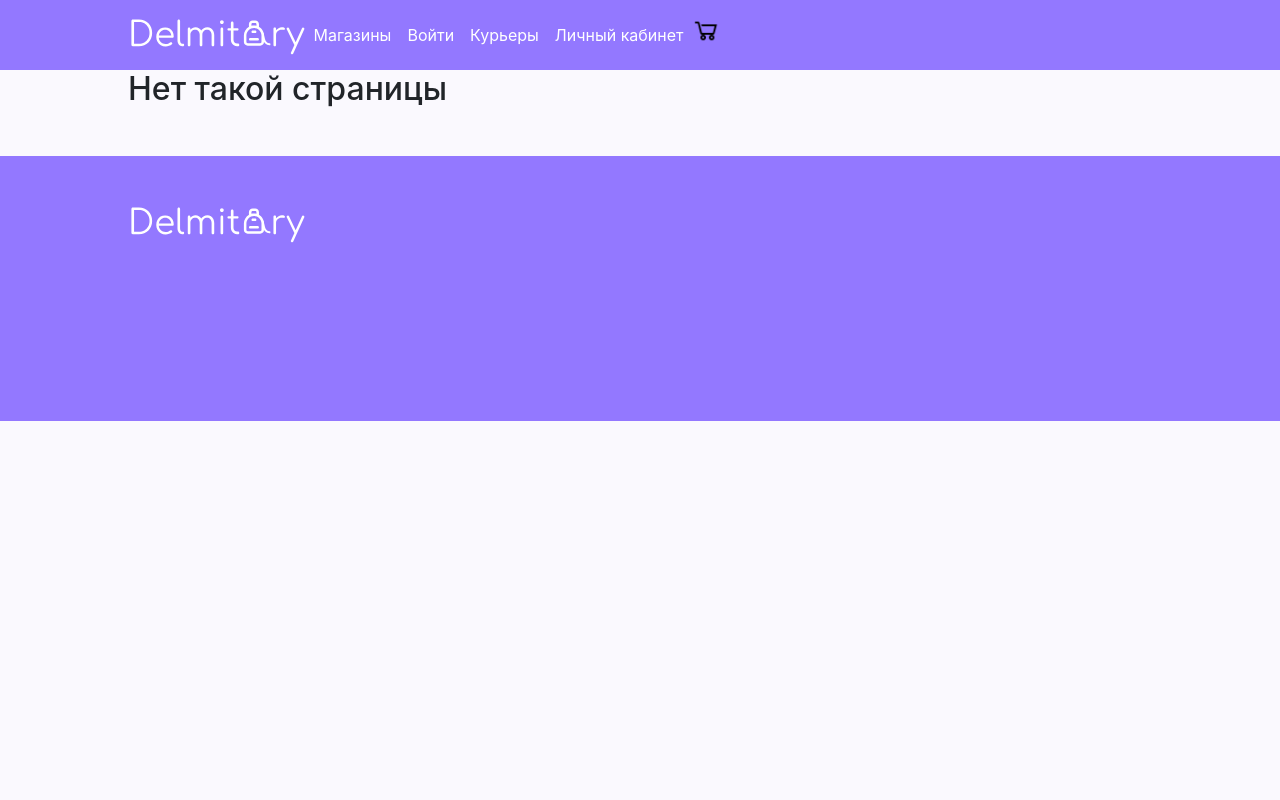
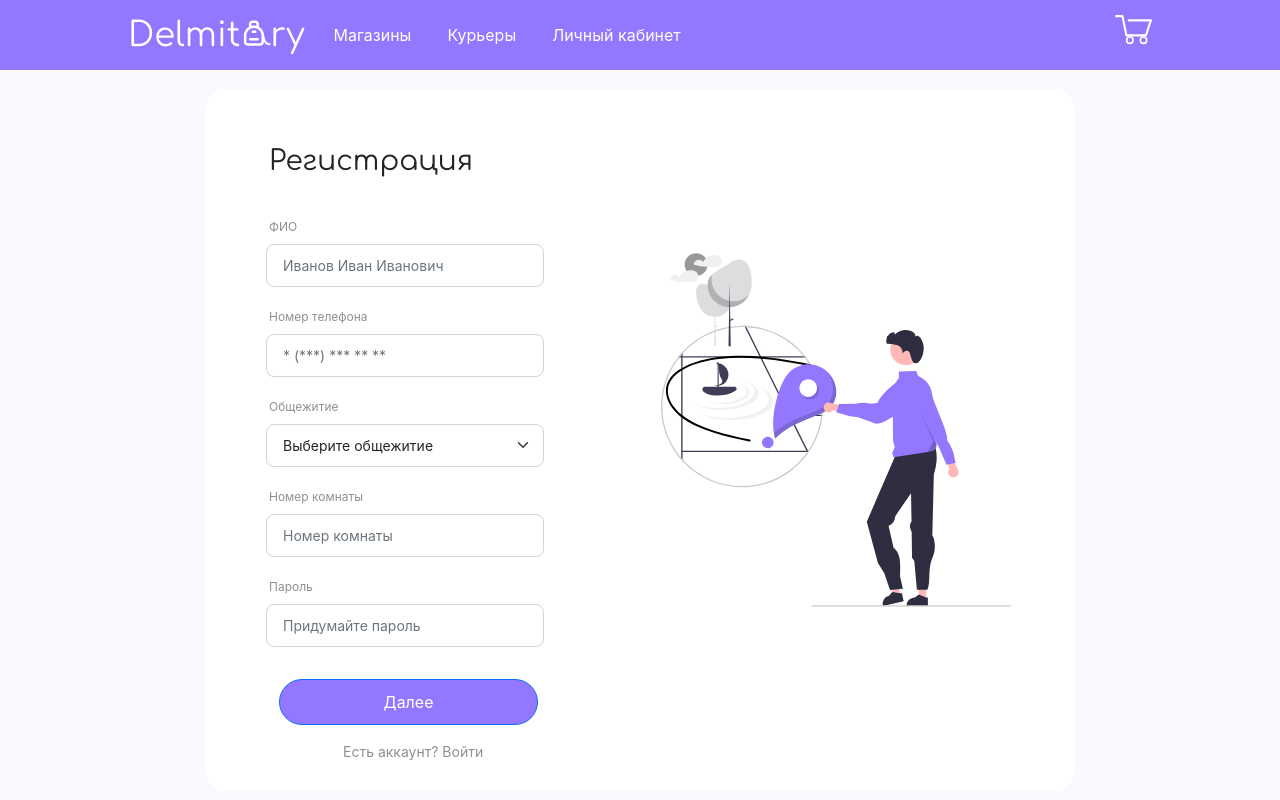
Before and after one commit to EgorovM/delmitary-react, a React app: page /registration in a window 1280 px wide. Shown: the top 800 px of the page. Built offline with nearby package versions, Linux system fonts and the light colour scheme.

Commit message:
add registration page, basket icon

```diff
--- a/package.json
+++ b/package.json
@@ -3,6 +3,7 @@
   "version": "0.1.0",
   "private": true,
   "dependencies": {
+    "@fontsource/comfortaa": "^4.5.1",
     "@testing-library/jest-dom": "^5.15.0",
     "@testing-library/react": "^11.2.7",
     "@testing-library/user-event": "^12.8.3",
--- a/src/components/HeaderTitle.js
+++ b/src/components/HeaderTitle.js
@@ -5,7 +5,7 @@ export default class HeaderTitle extends Component {
         return (
             <div>
                 <div style={{background: "white", position: "absolute", left: 0, right: 0, height: "232px"}}></div>
-                <h1 style={{zIndex: 1, position: "relative", padding: "90px 0 120px 0"}}> {this.props.title} </h1>
+                <h1 class="comfortaaTitle" style={{zIndex: 1, position: "relative", padding: "90px 0 120px 0"}}> {this.props.title} </h1>
             </div>
         )
     }
--- a/src/index.css
+++ b/src/index.css
@@ -17,3 +17,7 @@ a {
   text-decoration: none;
   color: inherit
 }
+
+.comfortaaTitle {
+  font-family: "Comfortaa"
+}
--- a/src/pages/App.css
+++ b/src/pages/App.css
@@ -26,3 +26,16 @@ footer {
     background-color: #9378FF;
     height: 265px;
 }
+
+.cart {
+    text-align: right;
+    float: right;
+}
+
+.nav-item {
+    margin-left: 20px;
+}
+
+HeaderTitle {
+    font-family: "Comfortaa";
+}
--- a/src/pages/App.js
+++ b/src/pages/App.js
@@ -13,9 +13,11 @@ import BadPage from './BadPage'
 import Landing from './Landing'
 import Couriers from './Couriers'
 import Courier from './Courier'
+import Registration from './Registration'
 import logo from '../img/delmitary.svg'
-import cart from '../img/cart.png'
+import cart from '../img/cart.svg'
 import './App.css';
+import "@fontsource/comfortaa";
 
 
 export default class App extends Component {
@@ -25,7 +27,7 @@ export default class App extends Component {
       <div>
         <header>
           <nav className="navbar navbar-expand-lg navbar-light">
-              <div className="inner_wrapper">
+              <div className="inner_wrapper d-flex">
                   <button className="navbar-toggler" type="button" data-bs-toggle="collapse" data-bs-target="#navbarNav"
                       aria-controls="navbarNav" aria-expanded="false" aria-label="Toggle navigation">
                       <span className="navbar-toggler-icon"></span>
@@ -34,10 +36,7 @@ export default class App extends Component {
                       <Link to="/"><img src={logo} style={{height: "39px"}} /></Link>
                       <ul className="navbar-nav">
                           <li className="nav-item">
-                              <Link  className="nav-link" to="/shops"> Магазины</Link>
-                          </li>
-                          <li className="nav-item">
-                              <Link  className="nav-link" to="/auth"> Войти</Link>
+                              <Link  className="nav-link" to="/shops">Магазины</Link>
                           </li>
                           <li className="nav-item">
                               <Link  className="nav-link" to="/couriers">Курьеры</Link>
@@ -45,9 +44,13 @@ export default class App extends Component {
                           <li className="nav-item">
                               <Link  className="nav-link" to="/account">Личный кабинет</Link>
                           </li>
-                          <li> <img src={cart} style={{height: "30px"}} /></li>
+
                       </ul>
+
                   </div>
+                  <div className="cart">
+                            <img src={cart} style={{height: "30px"}} />
+                      </div>
               </div>
           </nav>
       </header>
@@ -62,6 +65,7 @@ export default class App extends Component {
               <Route path="/account" element={<Account />}/>
               <Route path="/couriers/:courierID" element={<Courier />}/>
               <Route path="/couriers/" element={<Couriers />}/>
+              <Route path="/registration/" element={<Registration />}/>
               <Route path="*" element={<BadPage />} />
             </Routes>
           </div>
--- a/src/pages/Auth.js
+++ b/src/pages/Auth.js
@@ -2,6 +2,7 @@ import React, { Component } from 'react'
 import AuthAPI from '../api/authAPI'
 import { Navigate } from 'react-router'
 import './Auth.css';
+import { Link } from 'react-router-dom'
 
 export default class Auth extends Component {
     constructor() {
@@ -60,25 +61,25 @@ export default class Auth extends Component {
 
         return (
             <div className="authform">
-                <h3> Войти </h3>
+                <h3 class="comfortaaTitle"> Войти </h3>
 
                 <form onSubmit={this.login}>
                     <div className="mb-3">
-                        <label htmlFor="exampleInputEmail1" className="form-label">Login</label>
+                        <label htmlFor="exampleInputEmail1" className="form-label">Логин</label>
                         <input onChange={(e) => this.setLogin(e.target.value)} type="text" className="form-control" id="exampleInputEmail1" aria-describedby="emailHelp"/>
-                        <div id="emailHelp" className="form-text">We'll never share your email with anyone else.</div>
                     </div>
                     <div className="mb-3">
-                        <label htmlFor="exampleInputPassword1" className="form-label">Password</label>
+                        <label htmlFor="exampleInputPassword1" className="form-label">Пароль</label>
                         <input onChange={(e) => this.setPassword(e.target.value)} type="password" className="form-control" id="exampleInputPassword1"/>
                     </div>
                     <div className="mb-3 form-check">
                         <input type="checkbox" className="form-check-input" id="exampleCheck1"/>
-                        <label className="form-check-label" htmlFor="exampleCheck1">Check me out</label>
+                        <label className="form-check-label" htmlFor="exampleCheck1">Запомнить меня</label>
                     </div>
                     <div className="our-button">
-                        <button type="submit" className="btn btn-primary">Submit</button>
+                        <button type="submit" className="btn btn-primary">Войти</button>
                     </div>
+                    <Link to={`/registration/`}><p>Регистрация</p></Link>
                 </form>
             </div>
         )
--- /dev/null
+++ b/src/pages/Registration.css
@@ -0,0 +1,72 @@
+.regform {
+    padding-top: 55px;
+}
+
+.regform .form-control, .regform .form-select {
+    width: 278px;
+    border-radius: 8px;
+    grid-column: 1;
+    margin-left: 61px;
+    font-size: 14px;
+    padding: 10px 16px;
+}
+
+.regform .btn {
+    width: 259px;
+    height: 46px;
+    background-color: #9378FF;
+    border-radius: 63px;
+    text-align: center;
+    margin-left: auto;
+    margin-right: auto;
+}
+
+.regform h3 {
+    margin-left: 64px;
+    margin-bottom: 50px;
+}
+
+.regform .form-label, .regform .form-text{
+    margin-left: 64px;
+}
+
+.regform .form-check{
+    text-align: center;
+    margin: 0 130px;
+}
+
+.regform .our-button {
+    margin-left: 74px;
+}
+
+.grid-wrapper {
+    display: grid;
+    width: 870px;
+    height: 700px;
+    background-color: white;
+    border-radius: 20px;
+    /* text-align: center; */
+    margin: 20px auto;
+    vertical-align: middle;
+}
+
+.reg-icon {
+    grid-column: 2;
+    margin-top: 151px;
+    margin-right: 64px;
+}
+
+.regform label {
+    font-size: 12px;
+    color: #8F9090;
+}
+.mb-3 {
+    margin: 0 0 0 0;
+}
+
+.regform p {
+    font-size: 14px;
+    color: #8F9090;
+    margin-left: 138px;
+    /* margin-top: 33px; */
+}
--- /dev/null
+++ b/src/pages/Registration.js
@@ -0,0 +1,121 @@
+import React, { Component } from 'react'
+import AuthAPI from '../api/authAPI'
+import { Navigate } from 'react-router'
+import './Registration.css';
+import regIcon from '../img/reg.svg'
+import { Link } from 'react-router-dom'
+
+
+export default class Registration extends Component {
+    constructor() {
+        super();
+
+        this.state = {
+            login: '',
+            password: '',
+            isSuccess: false,
+        }
+
+        this.api = new AuthAPI();
+    }
+
+    componentDidMount() {
+        this.login = this.login.bind(this);
+        this.setLogin = this.setLogin.bind(this);
+        this.setPassword = this.setPassword.bind(this);
+    }
+
+
+    async login(e) {
+        e.preventDefault();
+
+        const data = await this.api.login({
+            login: this.state.login,
+            password: this.state.password,
+        });
+
+        if(data.hasOwnProperty('auth_token')) {
+            sessionStorage.setItem('auth_token', data['auth_token']);
+            this.setState({
+                isSuccess: true
+            });
+        }else {
+            alert('Неправильный логин или пароль');
+        }
+    }
+
+    setLogin(login) {
+        this.setState({
+            'login': login,
+        })
+    }
+
+    setPassword(password) {
+        this.setState({
+            'password': password,
+        })
+    }
+
+    render() {
+        if(this.state.isSuccess) {
+            return <Navigate replace to='/shops/'/>
+        }
+
+        return (
+            <div className="grid-wrapper">
+                <div className="regform">
+                    <h3 class="comfortaaTitle"> Регистрация </h3>
+                    <form class="row g-3 needs-validation" novalidate>
+                        <div class="mb-3">
+                            <label for="validationTooltip01" class="form-label">ФИО</label>
+                            <input type="text" class="form-control" id="validationTooltip01" placeholder="Иванов Иван Иванович" required/>
+                            <div class="valid-tooltip">
+                            Looks good!
+                            </div>
+                        </div>
+                        <div class="mb-3 column-1">
+                            <label for="validationTooltip02" class="form-label">Номер телефона</label>
+                            <input type="text" class="form-control" id="validationTooltip02" placeholder="* (***) *** ** **" required/>
+                            <div class="valid-tooltip">
+                            Looks good!
+                            </div>
+                        </div>
+                        <div class="mb-3">
+                            <label for="validationTooltip04" class="form-label">Общежитие</label>
+                            <select class="form-select" id="validationTooltip04" required>
+                            <option selected disabled value="">Выберите общежитие</option>
+                            <option>Альпийский пер., 15к2</option>
+                            <option>Вяземский пер., 5-7</option>
+                            <option>Ленсовета, 23</option>
+                            </select>
+                            <div class="invalid-tooltip">
+                            Please select a valid state.
+                            </div>
+                        </div>
+                        <div class="mb-3">
+                            <label for="validationTooltip03" class="form-label">Номер комнаты</label>
+                            <input type="text" class="form-control" id="validationTooltip03" placeholder="Номер комнаты" required/>
+                            <div class="invalid-tooltip">
+                            Please provide a valid city.
+                            </div>
+                        </div>
+                        <div className="mb-3">
+                            <label htmlFor="exampleInputPassword1" className="form-label">Пароль</label>
+                            <input onChange={(e) => this.setPassword(e.target.value)} type="password" className="form-control" id="exampleInputPassword1" placeholder="Придумайте пароль"/>
+                        </div>
+                        <div class="our-button">
+                            <button class="btn btn-primary" type="submit">Далее</button>
+                        </div>
+                        <Link to={`/auth/`}><p>Есть аккаунт? Войти</p></Link>
+                    </form>
+                </div>
+
+                <div className="reg-icon">
+                    <img src={regIcon} style={{height: "366px"}} />
+                </div>
+
+            </div>
+
+        )
+    }
+}
```
Also changed, not shown: src/pages/Auth.css (+23 -4 lines), src/img/cart.png (deleted), src/img/cart.svg (added), src/img/reg.svg (added), 1 other file.
